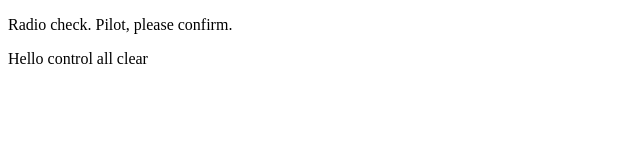
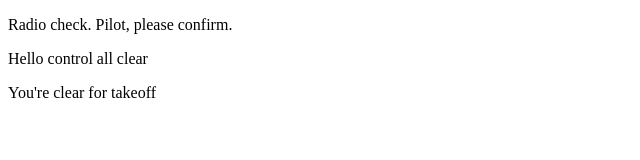
Before and after one commit to DestineePW/Studio-Communication-Log-Control, a plain HTML site: page index.html in a window 1280 px wide. Shown: the whole page, without its empty margins (0-640 px from the left). Drawn offline with Linux system fonts and the light colour scheme.

Commit message:
Cleared for takeoff

```diff
--- a/index.html
+++ b/index.html
@@ -3,5 +3,6 @@
    <body>
       <p>Radio check. Pilot, please confirm.</p>
       <p>Hello control all clear</p>
+      <p>You're clear for takeoff</p>
    </body>
 </html>
```
